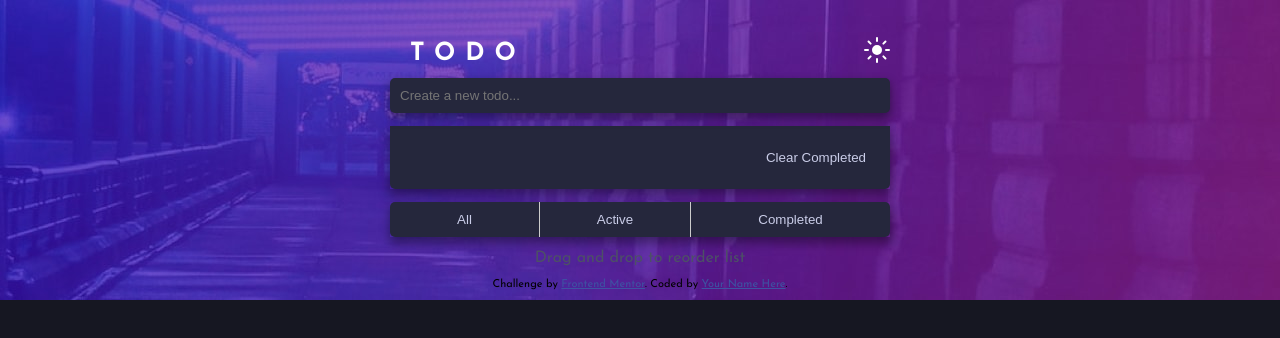
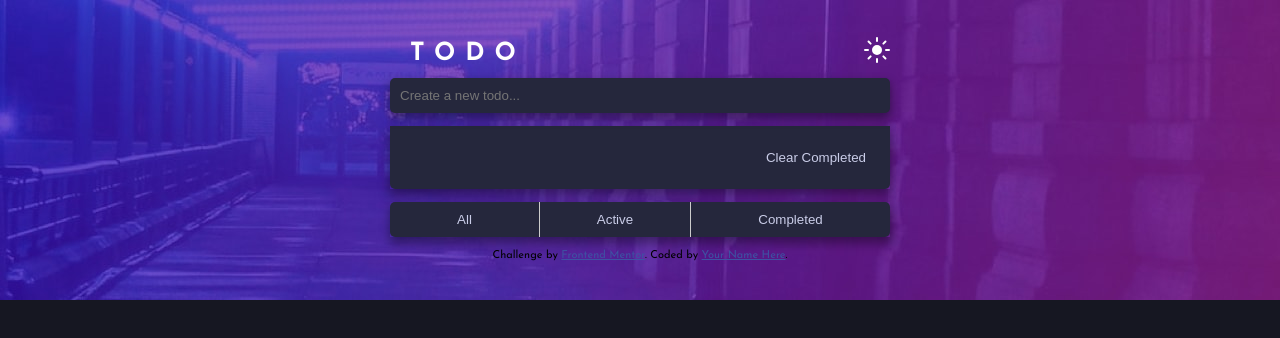
Before and after one commit to adiltonss/Todo-List-W-Dark-Theme, a plain HTML site: page index.html in a window 1280 px wide. Drawn offline with Linux system fonts and the light colour scheme.

Commit message:
commit inicial

```diff
--- a/css/style.css
+++ b/css/style.css
@@ -218,13 +218,6 @@ li span{
     background: var(--li-hover-color);
 }
 
-.drag-warning{
-    width: 90%;
-    margin: 30px auto;
-    text-align: center;
-    color: var(--text-color3);
-}
-
 .deleting{
     animation: deleting .1s linear;
 }
--- a/index.html
+++ b/index.html
@@ -37,8 +37,6 @@
         </div>
     </main>
 
-    <div class="drag-warning">Drag and drop to reorder list</div>
-
     <div class="attribution">
         Challenge by <a href="https://www.frontendmentor.io?ref=challenge" target="_blank">Frontend Mentor</a>.
         Coded by <a href="#">Your Name Here</a>.
```
Also changed, not shown: 2 other files.
